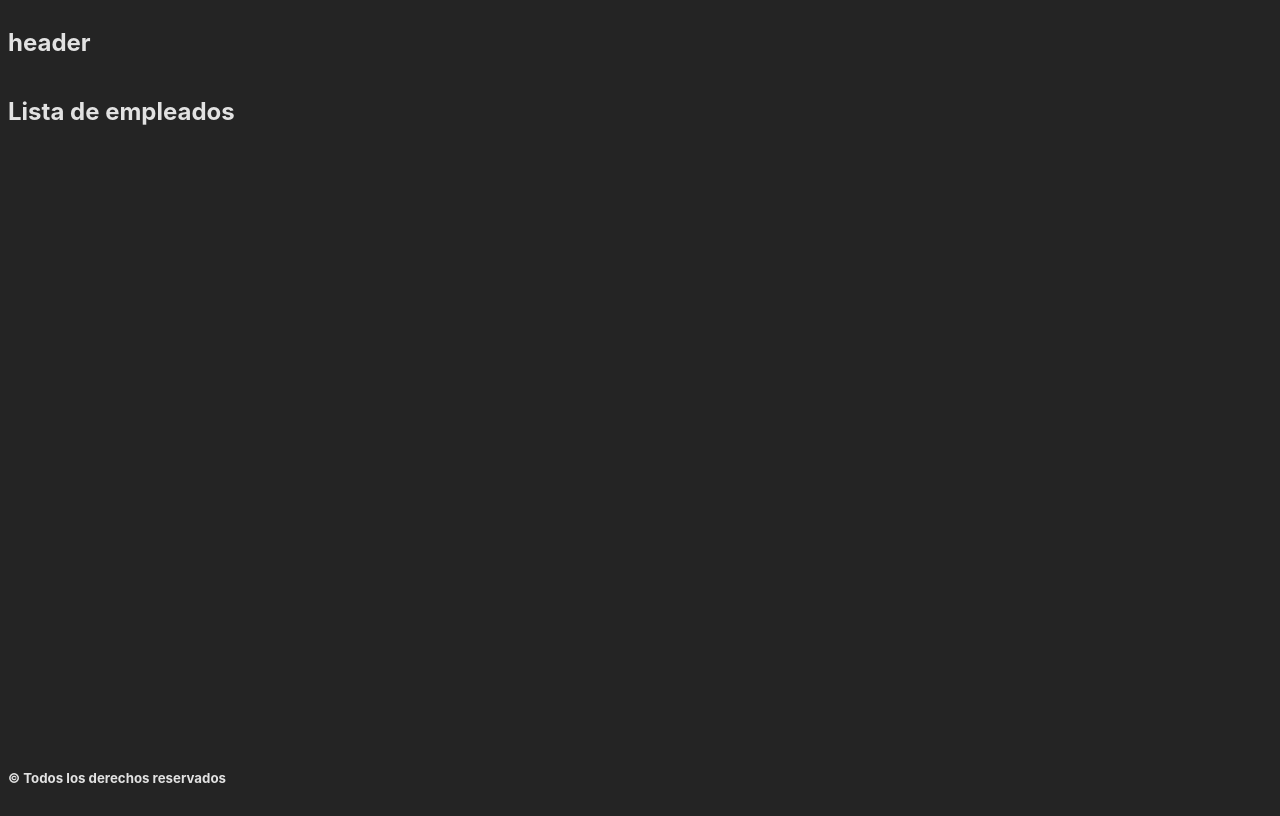
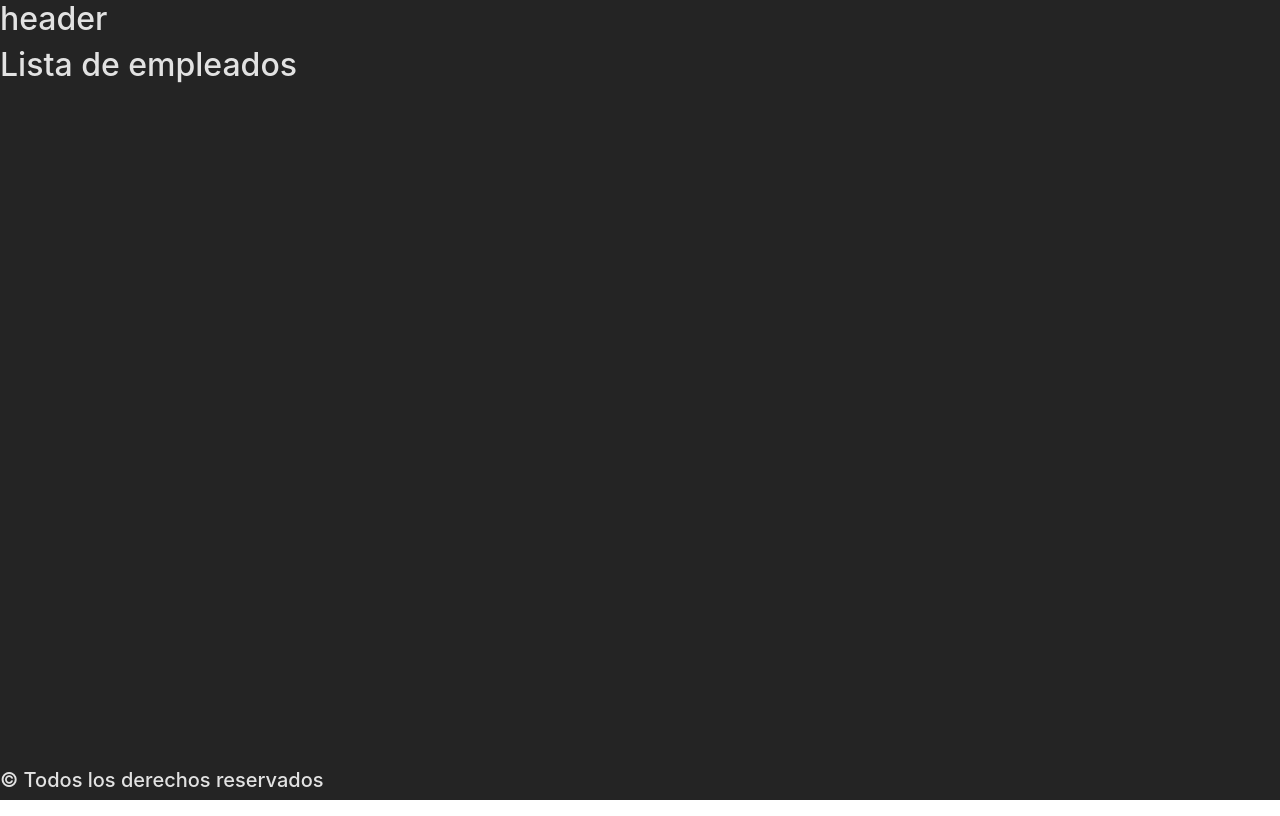
Before and after one commit to MauroRomo1/lista-de-empleados, a React (Vite) app: page / in a window 1280 px wide. Built offline with nearby package versions, Linux system fonts and the light colour scheme.

Commit message:
instalo bootstrap

```diff
--- a/package.json
+++ b/package.json
@@ -10,7 +10,9 @@
     "preview": "vite preview"
   },
   "dependencies": {
+    "bootstrap": "^5.3.0",
     "react": "^18.2.0",
+    "react-bootstrap": "^2.8.0",
     "react-dom": "^18.2.0"
   },
   "devDependencies": {
--- a/src/App.css
+++ b/src/App.css
@@ -2,6 +2,10 @@
   display: flex;
   flex-direction: column;
   min-height: 100vh;
+  font-family: Inter, system-ui, Avenir, Helvetica, Arial, sans-serif;
+  color-scheme: light dark;
+  color: rgba(255, 255, 255, 0.87);
+  background-color: #242424;
 }
 
 footer {
--- a/src/App.jsx
+++ b/src/App.jsx
@@ -1,3 +1,4 @@
+import "bootstrap/dist/css/bootstrap.min.css";
 import "./App.css";
 
 function App() {
--- a/src/index.css
+++ /dev/null
@@ -1,7 +0,0 @@
-:root {
-  font-family: Inter, system-ui, Avenir, Helvetica, Arial, sans-serif;
-
-  color-scheme: light dark;
-  color: rgba(255, 255, 255, 0.87);
-  background-color: #242424;
-}
--- a/src/main.jsx
+++ b/src/main.jsx
@@ -1,7 +1,6 @@
 import React from "react";
 import ReactDOM from "react-dom/client";
 import App from "./App.jsx";
-import "./index.css";
 
 ReactDOM.createRoot(document.getElementById("root")).render(
   <React.StrictMode>
```
Also changed, not shown: 1 other file (tests, documents, lock files or other folders).
